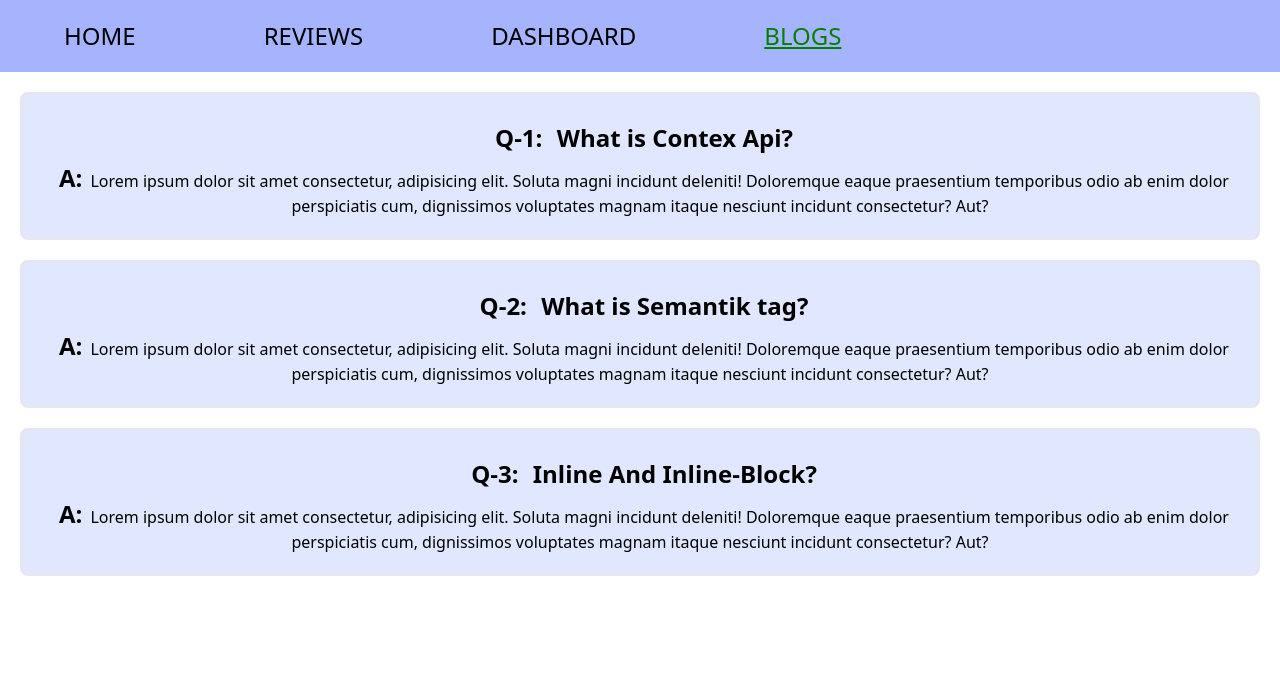
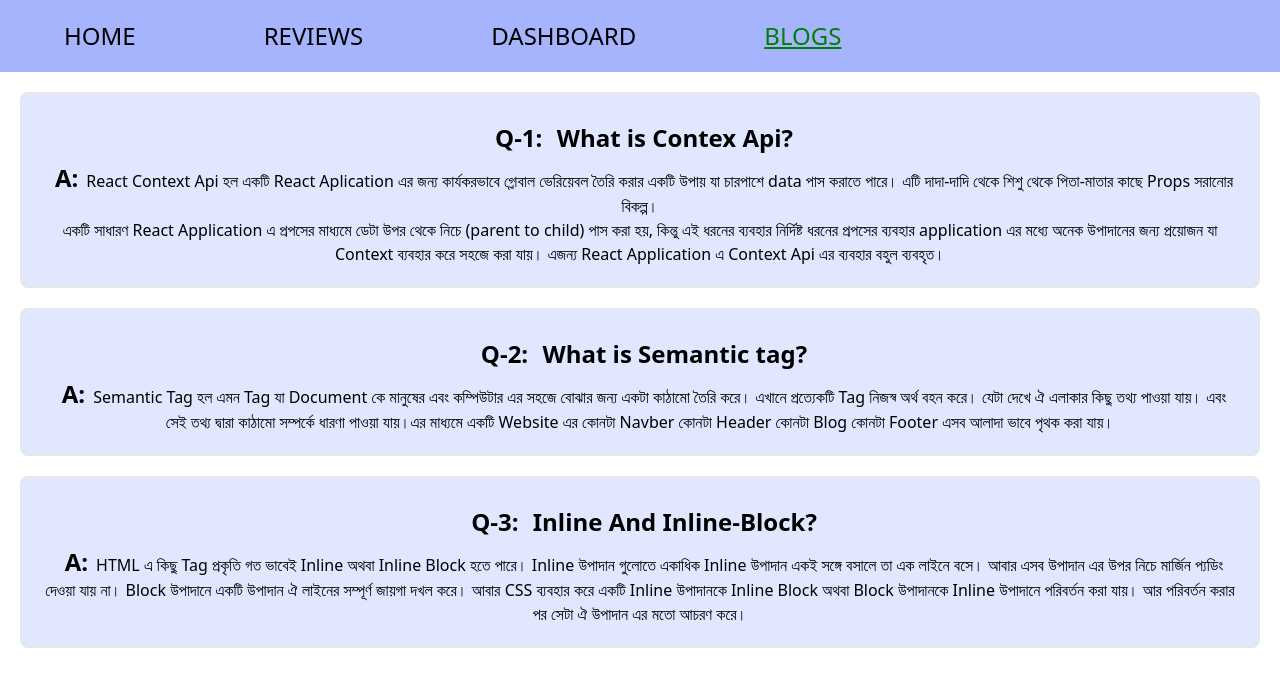
Before and after one commit to Abdur-Rahman-Argon/review-point, a React (Create React App) app: page /blogs in a window 1280 px wide. Shown: the top 686 px of the page. Built offline with nearby package versions, Linux system fonts and the light colour scheme.

Commit message:
Question Answer added

```diff
--- a/src/components/Blogs/Blogs.js
+++ b/src/components/Blogs/Blogs.js
@@ -10,23 +10,30 @@ const Blogs = () => {
         </h1>
         <p>
           <span className="text-2xl mx-2 font-bold"> A:</span>
-          Lorem ipsum dolor sit amet consectetur, adipisicing elit. Soluta magni
-          incidunt deleniti! Doloremque eaque praesentium temporibus odio ab
-          enim dolor perspiciatis cum, dignissimos voluptates magnam itaque
-          nesciunt incidunt consectetur? Aut?
+          React Context Api হল একটি React Aplication এর জন্য কার্যকরভাবে গ্লোবাল
+          ভেরিয়েবল তৈরি করার একটি উপায় যা চারপাশে data পাস করাতে পারে। এটি
+          দাদা-দাদি থেকে শিশু থেকে পিতা-মাতার কাছে Props সরানোর বিকল্প।
+          <br />
+          একটি সাধারণ React Application এ প্রপসের মাধ্যমে ডেটা উপর থেকে নিচে
+          (parent to child) পাস করা হয়, কিন্তু এই ধরনের ব্যবহার নির্দিষ্ট ধরনের
+          প্রপসের ব্যবহার application এর মধ্যে অনেক উপাদানের জন্য প্রয়োজন যা
+          Context ব্যবহার করে সহজে করা যায়। এজন্য React Application এ Context
+          Api এর ব্যবহার বহুল ব্যবহৃত।
         </p>
       </div>
       <div className="m-5 border-2 p-5 bg-indigo-100 rounded-lg">
         <h1 className="text-2xl m-2  font-semibold">
           <span className="text-2xl mx-2 font-bold">Q-2: </span> What is
-          Semantik tag?
+          Semantic tag?
         </h1>
         <p>
           <span className="text-2xl mx-2 font-bold"> A:</span>
-          Lorem ipsum dolor sit amet consectetur, adipisicing elit. Soluta magni
-          incidunt deleniti! Doloremque eaque praesentium temporibus odio ab
-          enim dolor perspiciatis cum, dignissimos voluptates magnam itaque
-          nesciunt incidunt consectetur? Aut?
+          Semantic Tag হল এমন Tag যা Document কে মানুষের এবং কম্পিউটার এর সহজে
+          বোঝার জন্য একটা কাঠামো তৈরি করে। এখানে প্রত্যেকটি Tag নিজস্ব অর্থ বহন
+          করে। যেটা দেখে ঐ এলাকার কিছু তথ্য পাওয়া যায়। এবং সেই তথ্য দ্বারা
+          কাঠামো সম্পর্কে ধারণা পাওয়া যায়।এর মাধ্যমে একটি Website এর কোনটা
+          Navber কোনটা Header কোনটা Blog কোনটা Footer এসব আলাদা ভাবে পৃথক করা
+          যায়।
         </p>
       </div>
       <div className="m-5 border-2 p-5 bg-indigo-100 rounded-lg">
@@ -36,10 +43,13 @@ const Blogs = () => {
         </h1>
         <p>
           <span className="text-2xl mx-2 font-bold"> A:</span>
-          Lorem ipsum dolor sit amet consectetur, adipisicing elit. Soluta magni
-          incidunt deleniti! Doloremque eaque praesentium temporibus odio ab
-          enim dolor perspiciatis cum, dignissimos voluptates magnam itaque
-          nesciunt incidunt consectetur? Aut?
+          HTML এ কিছু Tag প্রকৃতি গত ভাবেই Inline অথবা Inline Block হতে পারে।
+          Inline উপাদান গুলোতে একাধিক Inline উপাদান একই সঙ্গে বসালে তা এক লাইনে
+          বসে। আবার এসব উপাদান এর উপর নিচে মার্জিন প্যডিং দেওয়া যায় না। Block
+          উপাদানে একটি উপাদান ঐ লাইনের সম্পূর্ণ জায়গা দখল করে। আবার CSS ব্যবহার
+          করে একটি Inline উপাদানকে Inline Block অথবা Block উপাদানকে Inline
+          উপাদানে পরিবর্তন করা যায়। আর পরিবর্তন করার পর সেটা ঐ উপাদান এর মতো
+          আচরণ করে।
         </p>
       </div>
     </div>
--- a/src/components/Recharts/Recharts.js
+++ b/src/components/Recharts/Recharts.js
@@ -1,4 +1,3 @@
-import React, { useEffect, useState } from "react";
 import { Line, LineChart, Tooltip, XAxis, YAxis } from "recharts";
 
 const Recharts = (props) => {
```
